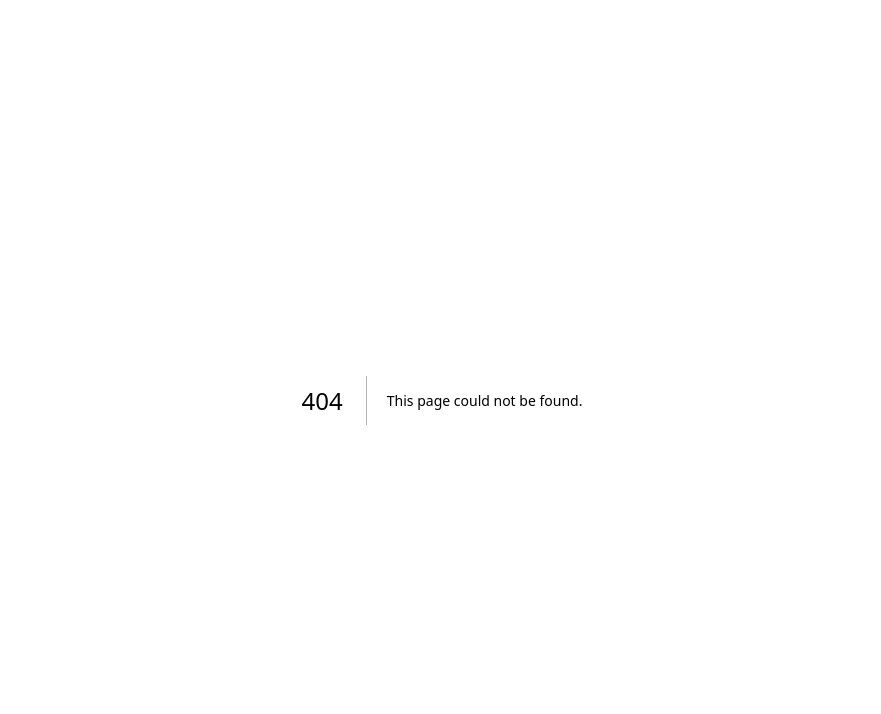
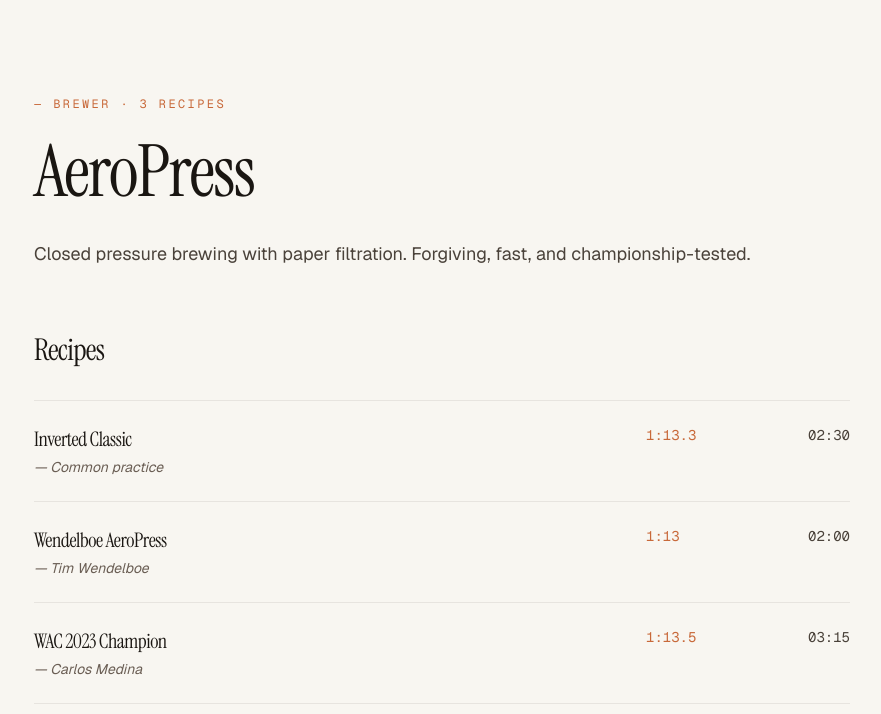
Before and after one commit to pixdyne/bloom-timer, a Next.js app: page /brewers/aeropress in a window 1280 px wide. Before the commit this address had no page. Shown: the top 714 px of the page, without its empty margins (198-1079 px from the left). Built offline with nearby package versions, Linux system fonts and the light colour scheme.

Commit message:
feat: add /brewers index and detail pages

```diff
--- /dev/null
+++ b/src/app/brewers/[slug]/page.tsx
@@ -0,0 +1,60 @@
+import Link from 'next/link';
+import { notFound } from 'next/navigation';
+import { brewers, brewerBySlug, recipesForBrewer } from '@/data/brewers';
+import { formatMMSS } from '@/lib/time';
+
+export function generateStaticParams() {
+  return brewers.map((b) => ({ slug: b.slug }));
+}
+
+export async function generateMetadata({ params }: { params: Promise<{ slug: string }> }) {
+  const { slug } = await params;
+  const b = brewerBySlug(slug);
+  if (!b) return {};
+  return {
+    title: `${b.displayName} Recipes — Bloom Timer`,
+    description: b.description,
+  };
+}
+
+export default async function BrewerPage({ params }: { params: Promise<{ slug: string }> }) {
+  const { slug } = await params;
+  const b = brewerBySlug(slug);
+  if (!b) notFound();
+  const list = recipesForBrewer(b.slug);
+
+  return (
+    <main className="mx-auto max-w-4xl px-6 py-16 md:px-10 md:py-24">
+      <header>
+        <p className="font-mono text-xs uppercase tracking-[0.2em] text-[var(--color-accent)]">
+          — Brewer · {list.length} recipes
+        </p>
+        <h1 className="mt-6 font-display text-5xl tracking-tight md:text-7xl">{b.displayName}</h1>
+        <p className="mt-8 max-w-prose text-lg text-[var(--color-ink-2)]">{b.description}</p>
+      </header>
+
+      <section className="mt-16">
+        <h2 className="font-display text-3xl tracking-tight">Recipes</h2>
+        <ul className="mt-8 divide-y divide-[var(--color-line)] border-y border-[var(--color-line)]">
+          {list.map((r) => (
+            <li key={r.slug}>
+              <Link
+                href={`/recipes/${r.slug}`}
+                className="grid grid-cols-[1fr_100px_80px] gap-6 py-6 transition-colors hover:bg-[var(--color-bg-warm)]"
+              >
+                <div>
+                  <h3 className="font-display text-xl tracking-tight">{r.name}</h3>
+                  <p className="mt-1 text-sm italic text-[var(--color-ink-3)]">— {r.author}</p>
+                </div>
+                <div className="font-mono text-sm text-[var(--color-accent)]">1:{r.baseRatio}</div>
+                <div className="text-right font-mono text-sm text-[var(--color-ink-2)]">
+                  {formatMMSS(r.totalTimeSec)}
+                </div>
+              </Link>
+            </li>
+          ))}
+        </ul>
+      </section>
+    </main>
+  );
+}
--- /dev/null
+++ b/src/app/brewers/page.tsx
@@ -0,0 +1,40 @@
+import Link from 'next/link';
+import { brewers, recipesForBrewer } from '@/data/brewers';
+
+export const metadata = {
+  title: 'Brewers — Bloom Timer',
+  description: 'Six pour-over methods, each with its own recipe lineup.',
+};
+
+export default function BrewersIndex() {
+  return (
+    <main className="mx-auto max-w-6xl px-6 py-16 md:px-10 md:py-24">
+      <h1 className="font-display text-5xl tracking-tight md:text-6xl">Brewers</h1>
+      <p className="mt-6 max-w-prose text-lg text-[var(--color-ink-2)]">
+        Each brewer has its own page with the full recipe lineup, a brief on what to use it for,
+        and a grind reference.
+      </p>
+
+      <ul className="mt-16 grid grid-cols-1 gap-px border-y border-[var(--color-line)] bg-[var(--color-line)] sm:grid-cols-2 lg:grid-cols-3">
+        {brewers.map((b) => {
+          const count = recipesForBrewer(b.slug).length;
+          return (
+            <li key={b.slug} className="bg-[var(--color-bg)]">
+              <Link
+                href={`/brewers/${b.slug}`}
+                className="block p-8 transition-colors hover:bg-[var(--color-bg-warm)]"
+              >
+                <p className="font-mono text-xs text-[var(--color-muted)]">№ {b.slug}</p>
+                <h2 className="mt-3 font-display text-3xl tracking-tight">{b.displayName}</h2>
+                <p className="mt-3 text-[var(--color-ink-2)]">{b.description}</p>
+                <p className="mt-6 font-mono text-xs text-[var(--color-accent)]">
+                  {count} recipe{count === 1 ? '' : 's'} →
+                </p>
+              </Link>
+            </li>
+          );
+        })}
+      </ul>
+    </main>
+  );
+}
```
